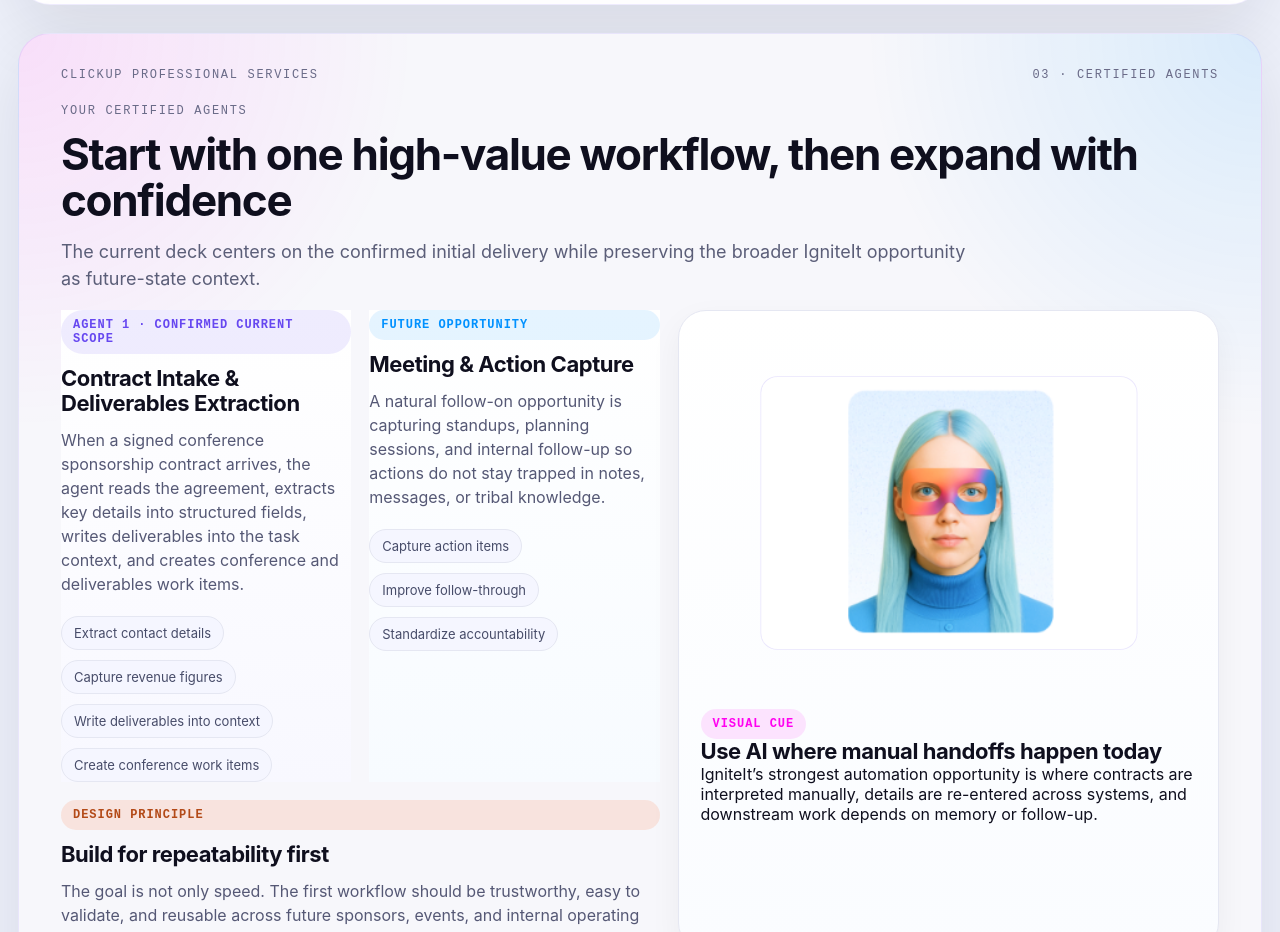
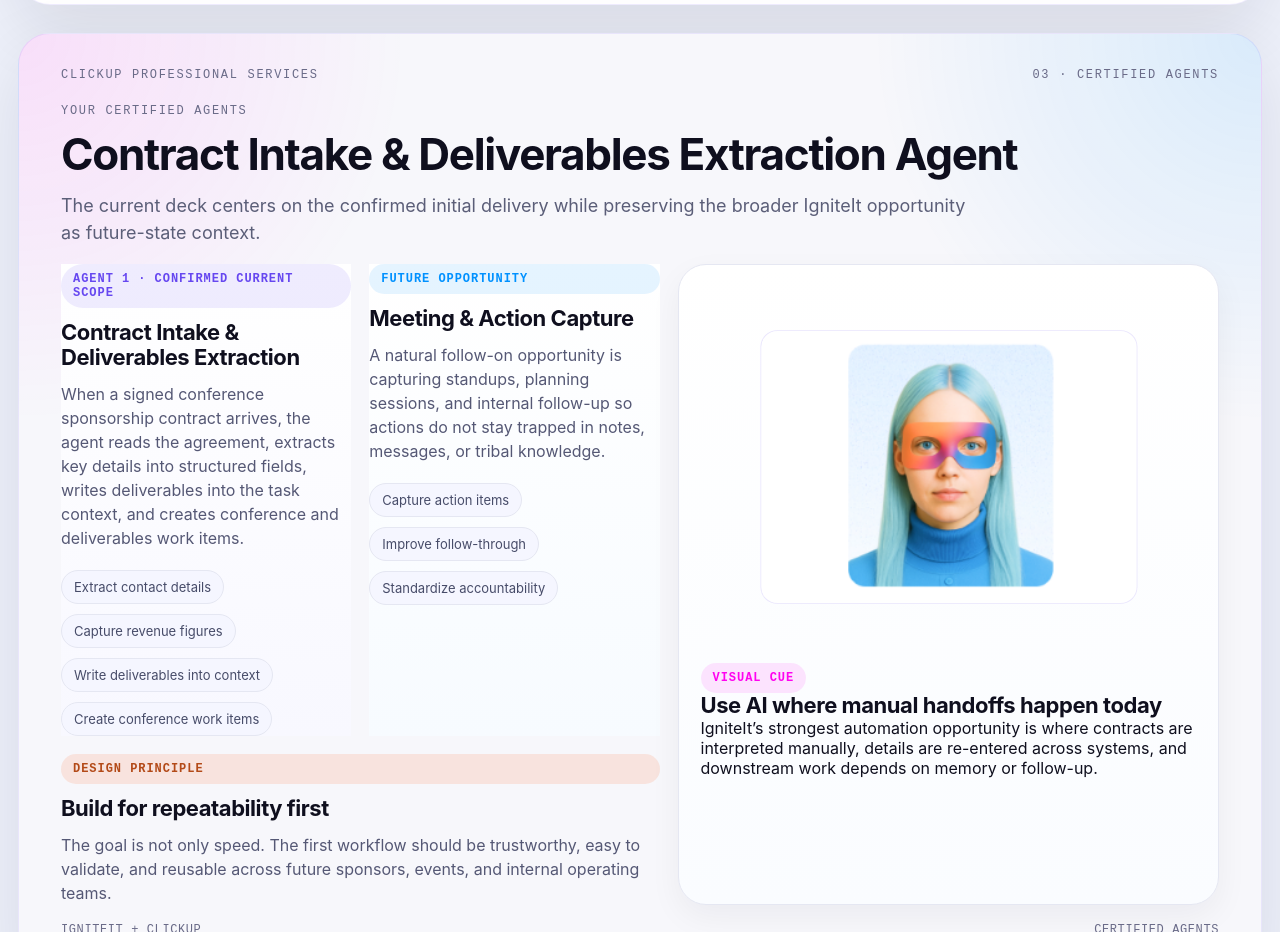
Before and after one commit to jl-clickup/IgniteIt, a plain HTML site: page index.html in a window 1280 px wide. Shown: the part 2363-3295 px from the top of the page. Drawn offline with Linux system fonts and the light colour scheme.

Commit message:
change certified agent's name

```diff
--- a/index.html
+++ b/index.html
@@ -217,7 +217,7 @@
           <div class="small-kicker">03 · certified agents</div>
         </div>
         <div class="section-label">Your certified agents</div>
-        <h2>Start with one high-value workflow, then expand with confidence</h2>
+        <h2>Contract Intake & Deliverables Extraction Agent</h2>
         <p class="subtitle">The current deck centers on the confirmed initial delivery while preserving the broader IgniteIt opportunity as future-state context.</p>
         <div class="agent-layout">
           <div class="agent-cards">
```
